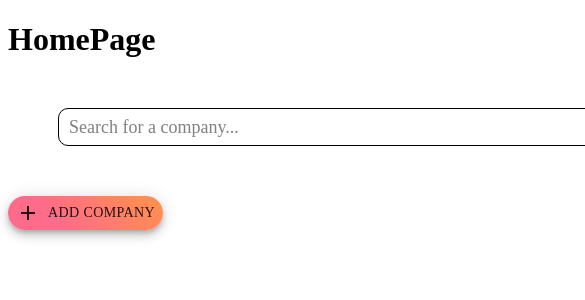
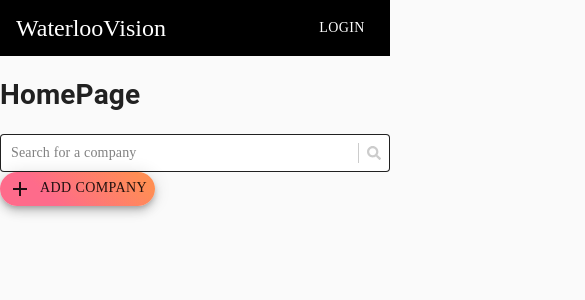
Before and after one commit to Birsana/UWVision, a React (Create React App) app in the folder frontend/: page / in a window 390 px wide. Shown: the top 300 px of the page, 585 px wide, since content can reach past the window. Built offline with nearby package versions, Linux system fonts and the light colour scheme; no server answers.

Commit message:
[Frontend]: Created responsive navbar component

```diff
--- a/frontend/src/components/App/App.js
+++ b/frontend/src/components/App/App.js
@@ -1,5 +1,7 @@
 import {BrowserRouter, Redirect, Route, Switch} from 'react-router-dom';
+import CssBaseline from '@material-ui/core/CssBaseline';
 
+import Header from 'components/Header/Header';
 
 // Page Imports:
 import HomePage from 'pages/home';
@@ -11,9 +13,10 @@ import LogInPage from 'pages/login';
 function App() {
   return (
     <BrowserRouter>
+    <CssBaseline />
+    <Header />
       <div className="WaterlooVision">
         <Switch>
-
           {/* Route to home page*/}
           <Route exact path="/" component ={HomePage} />
 
@@ -31,7 +34,6 @@ function App() {
 
           {/* 404 Page (if provided an unknown URL */}
           <Route component={InvalidPage} />
-
         </Switch>
       </div>
     </BrowserRouter>
--- /dev/null
+++ b/frontend/src/components/Header/Header.js
@@ -0,0 +1,77 @@
+import React, { useState } from "react";
+import AppBar from "@material-ui/core/AppBar";
+import Toolbar from "@material-ui/core/Toolbar";
+import Typography from "@material-ui/core/Typography";
+import Button from "@material-ui/core/Button";
+
+import { useLocation, NavLink } from "react-router-dom";
+import SearchBar from "components/SearchBar/SearchBar";
+
+import { useStyles } from "./styles";
+import useMediaQuery from "@material-ui/core/useMediaQuery";
+
+const Header = (props) => {
+  //TODO: Connect to redux to pull logged-in state
+  const [loggedIn, setLoggedIn] = useState(false);
+
+  const logInAction = () => {
+    //TODO: Log-in modal (with signup)
+    setLoggedIn(true);
+  };
+
+  const logOutAction = () => {
+    //TODO: Log-out action
+    setLoggedIn(false);
+  };
+
+  const styles = useStyles();
+  const location = useLocation();
+  const displayTypography = useMediaQuery("(min-width: 523px)");
+
+  return (
+    <div className={styles.root}>
+      <AppBar position="static" className={styles.header}>
+        <Toolbar>
+          {/* Render the WaterlooVision typography if viewport size is greater than 650px or if on homepage*/}
+          {(displayTypography || location.pathname === "/") && (
+              <Typography variant="h5" className={styles.title}>
+                <NavLink
+                  to="/"
+                  style={{ textDecoration: "none", color: "unset" }}
+                >
+                  WaterlooVision
+                </NavLink>
+              </Typography>
+            )}
+
+          {/* Render the search bar if not on the home page */}
+          {location.pathname !== "/" && (
+            <div className={styles.searchBar}>
+              <SearchBar />
+            </div>
+          )}
+
+          {loggedIn ? (
+            <Button
+              className={styles.buttons}
+              color="inherit"
+              onClick={logOutAction}
+            >
+              Logout
+            </Button>
+          ) : (
+            <Button
+              className={styles.buttons}
+              color="inherit"
+              onClick={logInAction}
+            >
+              Login
+            </Button>
+          )}
+        </Toolbar>
+      </AppBar>
+    </div>
+  );
+};
+
+export default Header;
--- /dev/null
+++ b/frontend/src/components/Header/styles.js
@@ -0,0 +1,28 @@
+import { makeStyles } from "@material-ui/core/styles";
+
+export const useStyles = makeStyles((theme) => ({
+  root: {
+    flexGrow: 1,
+  },
+
+  header: {
+    backgroundColor: "black",
+    color: "white",
+    boxShadow: "0px 0px 0px 0px"
+  },
+
+  title: {
+    flexGrow: 1,
+    fontFamily: "Roboto Slab",
+  },
+
+  buttons: {
+    fontFamily: "Roboto Slab",
+  },
+
+  searchBar: {
+    marginLeft: "30px",
+    marginRight: "25px",
+    width: "300px",
+  },
+}));
--- a/frontend/src/components/SearchBar/SearchBar.js
+++ b/frontend/src/components/SearchBar/SearchBar.js
@@ -51,7 +51,7 @@ const SearchBar = (props) => {
         value={selectedCompany} // Allows for selected option to appear in search bar, after clicking it
         options={companyData} // Uses the map to display the given options
         onChange={handleChange}
-        placeholder="Search for a company..."
+        placeholder="Search for a company"
         openMenuOnClick={false} // Prevents option to reveal all options when user clicks the search bar
         classNamePrefix="select" // Since it is part of the "Select" component
         styles={SearchBarStyles} // Utilizes custom style given above
--- a/frontend/src/components/SearchBar/styles.js
+++ b/frontend/src/components/SearchBar/styles.js
@@ -6,9 +6,6 @@ import { faSearch } from '@fortawesome/free-solid-svg-icons';
 // Search Bar Component Styles:
 // TODO: Responsive Designs for Mobile and Tablet
 export const StyledSearch = styled(Select)`
-  margin: 50px;
-  width: 700px;
-
   .select__menu-list::-webkit-scrollbar {
     width: 5px;
     height: 0px;
@@ -35,19 +32,19 @@ export const SearchBarStyles = {
     control: (base, state) => ({
       ...base,
       fontFamily: 'Roboto Slab',
-      fontSize: 18,
+      fontSize: 14,
       //border: state.isFocused ? 'solid 1px' : 0,
       //boxShadow: state.isFocused ? 1 : 0,
       cursor: 'text',
-      borderRadius: 10,
-      border: 'solid 1px',
+      borderRadius: 4,
+      border: 'solid 1px'
     }),
 
     option: (styles, { isFocused }) => {
       return {
         ...styles,
         fontFamily: 'Roboto Slab',
-        fontSize: 16,
+        fontSize: 14,
         cursor: 'pointer',
         backgroundColor: isFocused ? 'rgba(226, 227, 228)' : 'white',
         color: isFocused ? 'black' : 'grey',
@@ -63,7 +60,7 @@ export const SearchBarStyles = {
 
     menu: styles => ({
       ...styles,
-      marginTop: 10,
+      marginTop: 5,
       boxShadow: 'none',
       borderRadius: 0,
     }),
```
Also changed, not shown: frontend/src/components/Header/notes.txt (deleted).
